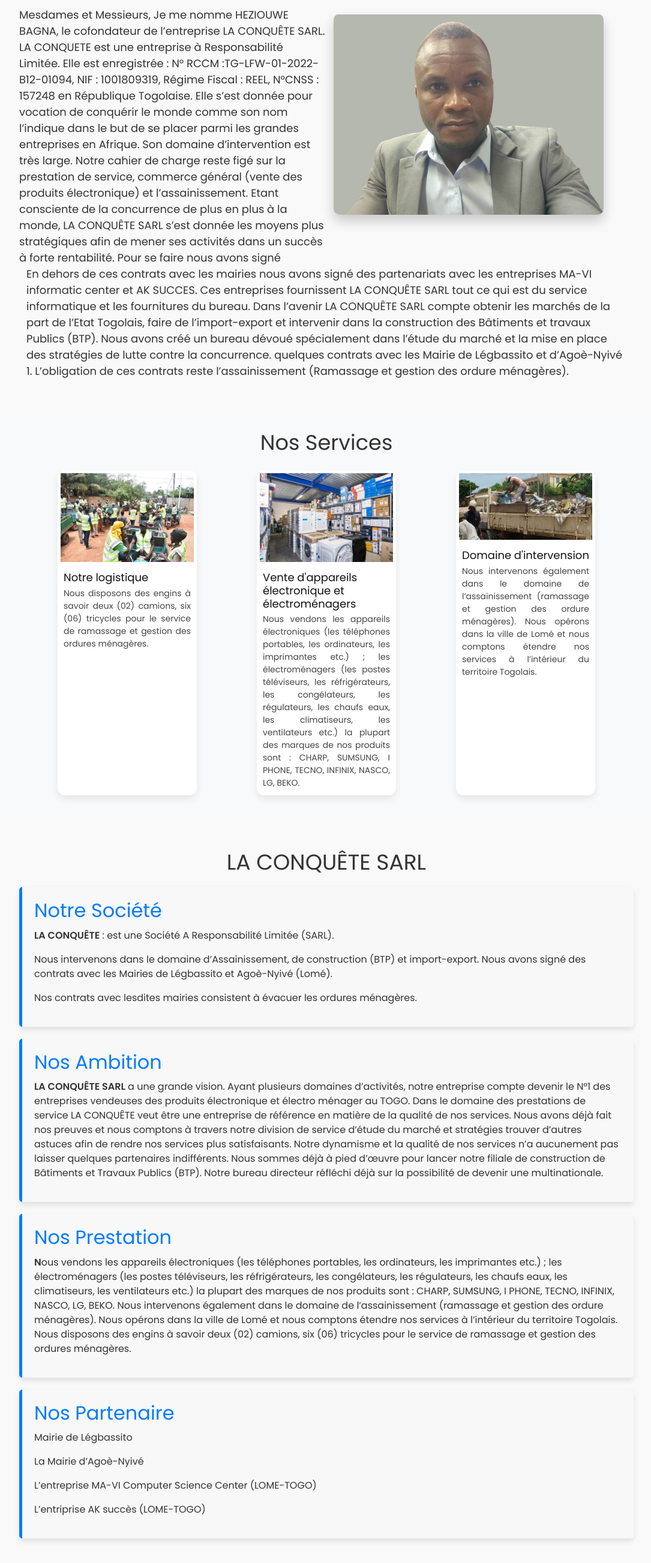
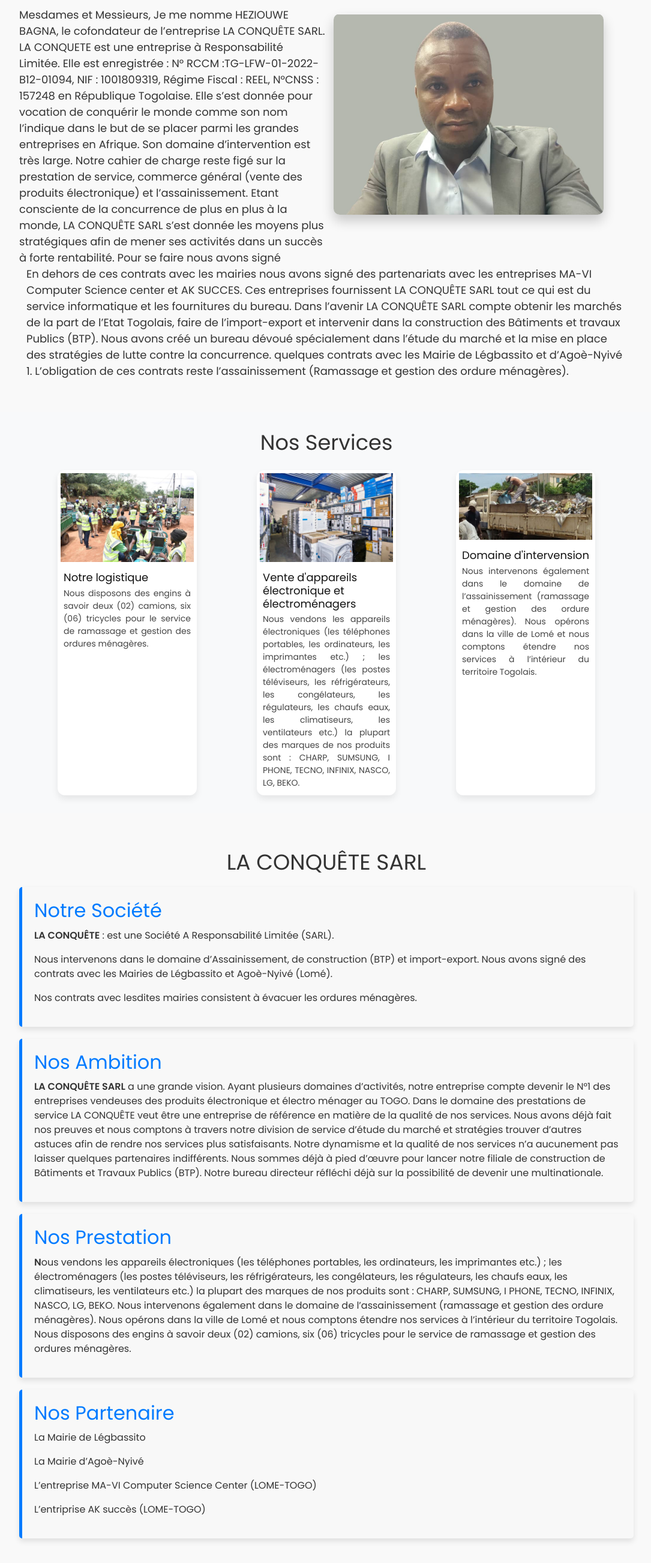
Before and after one commit to Ayefoune15/la_conquete, a plain HTML site: page index.html in a window 1280 px wide. Shown: the part 177-2783 px from the top of the page at 60% size, without its empty margins (96-1181 px from the left). Drawn offline with nearby package versions, Linux system fonts and the light colour scheme.

Commit message:
index.html

```diff
--- a/index.html
+++ b/index.html
@@ -61,7 +61,7 @@
         <div class="hero-contents">
         <p>
             En dehors de ces contrats avec les mairies nous avons signé des partenariats avec les entreprises
-                    MA-VI informatic center et AK SUCCES. Ces entreprises fournissent LA CONQUÊTE SARL tout ce qui est
+                    MA-VI Computer Science center et AK SUCCES. Ces entreprises fournissent LA CONQUÊTE SARL tout ce qui est
                     du service informatique et les fournitures du bureau. Dans l’avenir LA CONQUÊTE SARL compte obtenir
                     les marchés de la part de l’Etat Togolais, faire de l’import-export et intervenir dans
                     la construction des Bâtiments et travaux Publics (BTP). Nous avons créé un bureau dévoué
@@ -158,7 +158,7 @@
 
         <div class="about-content">
             <h2>Nos Partenaire</h2>
-            <p>Mairie de Légbassito </p>
+            <p>  La Mairie de Légbassito </p>
             <p>  La Mairie d’Agoè-Nyivé </p>
             <p>  L’entreprise MA-VI Computer Science Center (LOME-TOGO) </p>
             <p>  L’entriprise AK succès (LOME-TOGO)
```
